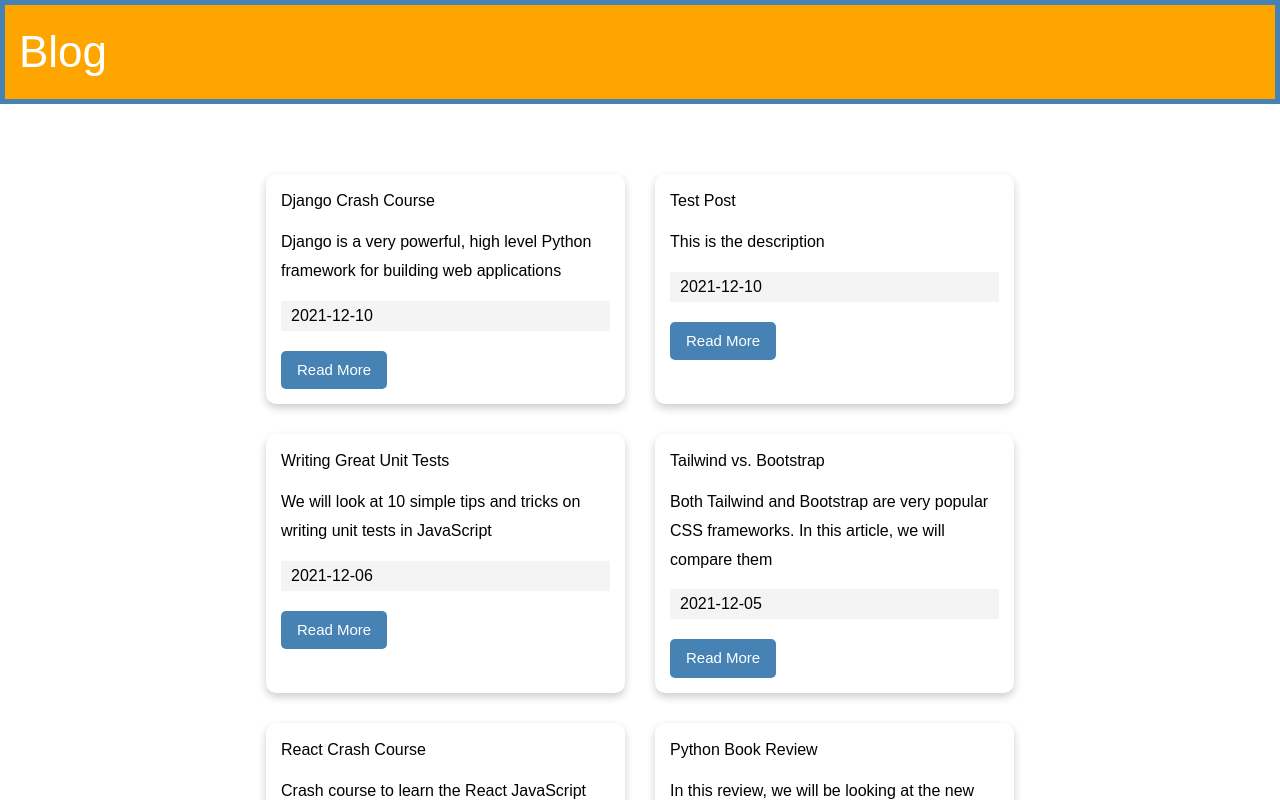
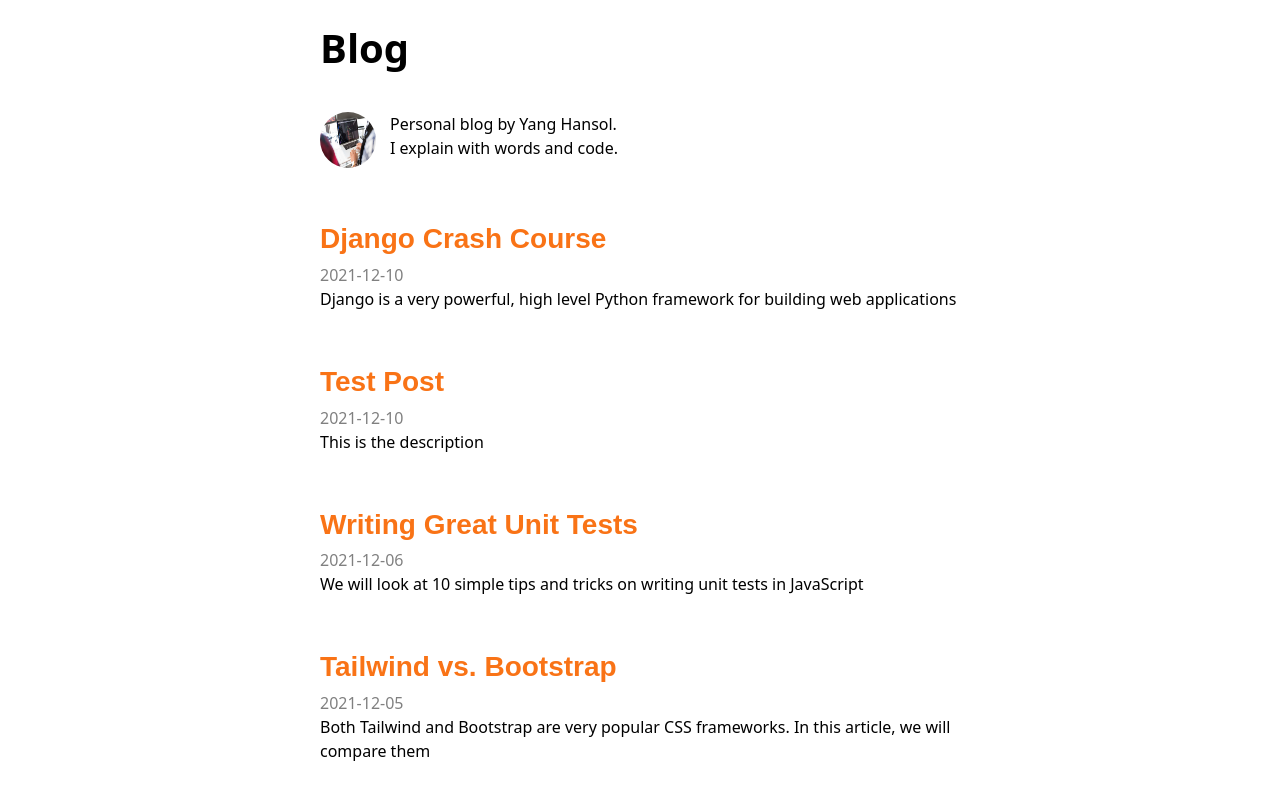
Before and after one commit to yhsol/Blog, a Next.js app: page / in a window 1280 px wide. Shown: the top 800 px of the page. Built offline with nearby package versions, Linux system fonts and the light colour scheme.

Commit message:
feat: style and function

```diff
--- a/_modules/posts/utils/handlePostFiles.ts
+++ b/_modules/posts/utils/handlePostFiles.ts
@@ -24,6 +24,14 @@ export function makePosts(files: string[]) {
   });
 }
 
+export function makePost(slug: string) {
+  const markdownWithMeta = fs.readFileSync(
+    path.join(POST_FILES_PATH, slug + ".md"),
+    "utf-8"
+  );
+  return matter(markdownWithMeta);
+}
+
 export function makePaths(files: string[]) {
   return files.map((filename) => ({
     params: {
--- /dev/null
+++ b/components/Aside.tsx
@@ -0,0 +1,36 @@
+import Image from "next/image";
+import React from "react";
+
+function Aside() {
+  return (
+    <aside>
+      <div style={{ display: "flex", marginBottom: "3.5rem" }}>
+        {/* <Image
+            src="/images/posts/img7.jpg"
+            alt="Picture of the author"
+            width={50}
+            height={50}
+
+          /> */}
+        <img
+          src="/images/posts/img7.jpg"
+          alt="Picture of the author"
+          style={{
+            marginRight: "0.875rem",
+            marginBottom: "0",
+            borderRadius: "50%",
+            width: "3.5rem",
+            height: "3.5rem",
+          }}
+        />
+
+        <p style={{ maxWidth: "310px" }}>
+          Personal blog by Yang Hansol.
+          <br />I explain with words and code.
+        </p>
+      </div>
+    </aside>
+  );
+}
+
+export default Aside;
--- a/components/Header.tsx
+++ b/components/Header.tsx
@@ -1,17 +1,34 @@
 import Link from "next/link";
+import { useRouter } from "next/router";
 
 function Header() {
+  const router = useRouter();
+  const isMainPage = router.pathname === "/";
   return (
-    <header>
-      <div
-        style={{
-          fontSize: "44px",
-          color: "white",
-          backgroundColor: "orange",
-          padding: "14px",
-        }}
-      >
-        <Link href="/">Blog</Link>
+    <header
+      style={{
+        display: "flex",
+        justifyContent: "space-between",
+        alignItems: "center",
+        marginBottom: "3rem",
+      }}
+    >
+      <div>
+        <Link href="/" passHref>
+          <h1
+            style={{
+              lineHeight: "2rem",
+              marginBottom: "0",
+              marginTop: "0",
+              fontWeight: "900",
+              fontSize: "2.5rem",
+              cursor: "pointer",
+            }}
+            className={isMainPage ? "text-black" : "text-orange-500"}
+          >
+            <a>Blog</a>
+          </h1>
+        </Link>
       </div>
     </header>
   );
--- a/components/Post.tsx
+++ b/components/Post.tsx
@@ -8,14 +8,39 @@ interface PostProps {
 
 function Post({ post }: PostProps) {
   return (
-    <div className="card">
-      <h3>{post.frontmatter.title}</h3>
-      <p>{post.frontmatter.description}</p>
-      <div className="post-date">{post.frontmatter.date}</div>
-      <Link href={`/blog/${post.slug}`}>
-        <a className="btn">Read More</a>
-      </Link>
-    </div>
+    <article>
+      <header>
+        <h3
+          style={{
+            fontFamily: "Montserrat, sans-serif",
+            fontSize: "1.75rem",
+            marginBottom: "0.5rem",
+            marginTop: "3.5rem",
+            fontWeight: "900",
+            textRendering: "optimizeLegibility",
+            lineHeight: "1.1",
+          }}
+          className="text-orange-500"
+        >
+          <Link href={`/blog/${post.slug}`}>
+            <a style={{ cursor: "pointer" }}>{post.frontmatter.title}</a>
+          </Link>
+        </h3>
+        <small
+          style={{
+            fontSize: "100%",
+            fontFamily: "Merriweather','Georgia',serif",
+            fontWeight: "400",
+            wordWrap: "break-word",
+            fontKerning: "normal",
+            color: "gray",
+          }}
+        >
+          {post.frontmatter.date}
+        </small>
+      </header>
+      <p style={{ marginBottom: "1.75rem" }}>{post.frontmatter.description}</p>
+    </article>
   );
 }
 
--- a/pages/_app.tsx
+++ b/pages/_app.tsx
@@ -1,15 +1,25 @@
 import "../styles/globals.css";
 import type { AppProps } from "next/app";
 import Header from "../components/Header";
+import Aside from "../components/Aside";
 
 function MyApp({ Component, pageProps }: AppProps) {
   return (
-    <>
+    <div
+      style={{
+        width: "42rem",
+        marginLeft: "auto",
+        marginRight: "auto",
+        padding: "2rem 1rem",
+      }}
+    >
       <Header />
-      <main className="container">
+      <Aside />
+
+      <main>
         <Component {...pageProps} />
       </main>
-    </>
+    </div>
   );
 }
 
--- a/pages/blog/[slug].tsx
+++ b/pages/blog/[slug].tsx
@@ -3,11 +3,9 @@ import { POST_FILES_PATH } from "../../_modules/posts/constants/posts.const";
 import {
   getFiles,
   makePaths,
+  makePost,
 } from "../../_modules/posts/utils/handlePostFiles";
 import { FrontMatter, PathModel } from "../../_modules/posts/types/posts.types";
-import fs from "fs";
-import path from "path";
-import matter from "gray-matter";
 import Link from "next/link";
 import { marked } from "marked";
 
@@ -22,11 +20,7 @@ export async function getStaticPaths() {
 }
 
 export async function getStaticProps({ params: { slug } }: PathModel) {
-  const markdownWithMeta = fs.readFileSync(
-    path.join(POST_FILES_PATH, slug + ".md"),
-    "utf-8"
-  );
-  const { data: frontmatter, content } = matter(markdownWithMeta);
+  const { data: frontmatter, content } = makePost(slug);
 
   return {
     props: {
@@ -43,19 +37,57 @@ interface PostPageProps {
   content: string;
 }
 
-function PostPage({ frontmatter, slug, content }: PostPageProps) {
+function PostPage({ frontmatter, content }: PostPageProps) {
   return (
     <>
-      <Link href="/">
-        <a className="btn btn-back">Go Back</a>
-      </Link>
-      <div className="card card-page">
-        <h1 className="post-title">{frontmatter?.title}</h1>
-        <div className="post-date">{frontmatter?.date}</div>
+      <article>
+        <header>
+          <h1
+            style={{
+              lineHeight: "1.1",
+              marginBottom: "1.75rem",
+              marginTop: "3.5rem",
+              fontWeight: "900",
+              fontSize: "2.5rem",
+            }}
+          >
+            {frontmatter?.title}
+          </h1>
+          <p
+            style={{
+              fontSize: "1rem",
+              lineHeight: "1.75rem",
+              display: "block",
+              marginBottom: "1.75rem",
+              marginTop: "-1.4rem",
+            }}
+          >
+            {frontmatter?.date}
+          </p>
+        </header>
         <div className="post-body">
           <div dangerouslySetInnerHTML={{ __html: marked(content) }}></div>
         </div>
-      </div>
+      </article>
+      <footer
+        style={{
+          fontWeight: "bold",
+          marginTop: "2rem",
+        }}
+      >
+        <div
+          style={{
+            marginBottom: "2rem",
+          }}
+        >
+          {frontmatter.tags?.length ? "Tags:" : ""}
+          {/* show tags */}
+        </div>
+
+        <Link href="/">
+          <a className="text-orange-500">Go Back</a>
+        </Link>
+      </footer>
     </>
   );
 }
--- a/pages/index.tsx
+++ b/pages/index.tsx
@@ -19,17 +19,15 @@ export async function getStaticProps() {
 
 function Home({ posts }: HomeProps) {
   return (
-    <div>
+    <>
       <Head>
         <title>Code Play</title>
       </Head>
 
-      <div className="posts">
-        {posts.map((post, index) => (
-          <Post key={index} post={post} />
-        ))}
-      </div>
-    </div>
+      {posts.map((post, index) => (
+        <Post key={index} post={post} />
+      ))}
+    </>
   );
 }
 
--- a/styles/globals.css
+++ b/styles/globals.css
@@ -4,6 +4,11 @@
 
 @import url("https://fonts.googleapis.com/css2?family=Poppins:wght@300;400&display=swap");
 
+html {
+  font: 100%/1.75;
+}
+
+/*
 * {
   box-sizing: border-box;
   margin: 0;
@@ -100,7 +105,7 @@ header a {
   margin-bottom: 20px;
   padding: 3px 10px;
 }
-
+*/
 .post-body ul,
 ol {
   font-size: 110%;
@@ -109,15 +114,17 @@ ol {
   margin: 10px 0;
 }
 
+.post-body p {
+  margin: 15px 0;
+  line-height: 1.8;
+}
+
 .post-body pre {
-  background: #f4f4f4;
+  background: #011627;
   padding: 20px;
   margin: 20px 0;
   line-height: 2.3;
+  overflow: auto;
+  border-radius: 8px;
+  color: lightgray;
 }
-
-@media (max-width: 500px) {
-  .posts {
-    grid-template-columns: 1fr;
-  }
-}
```
